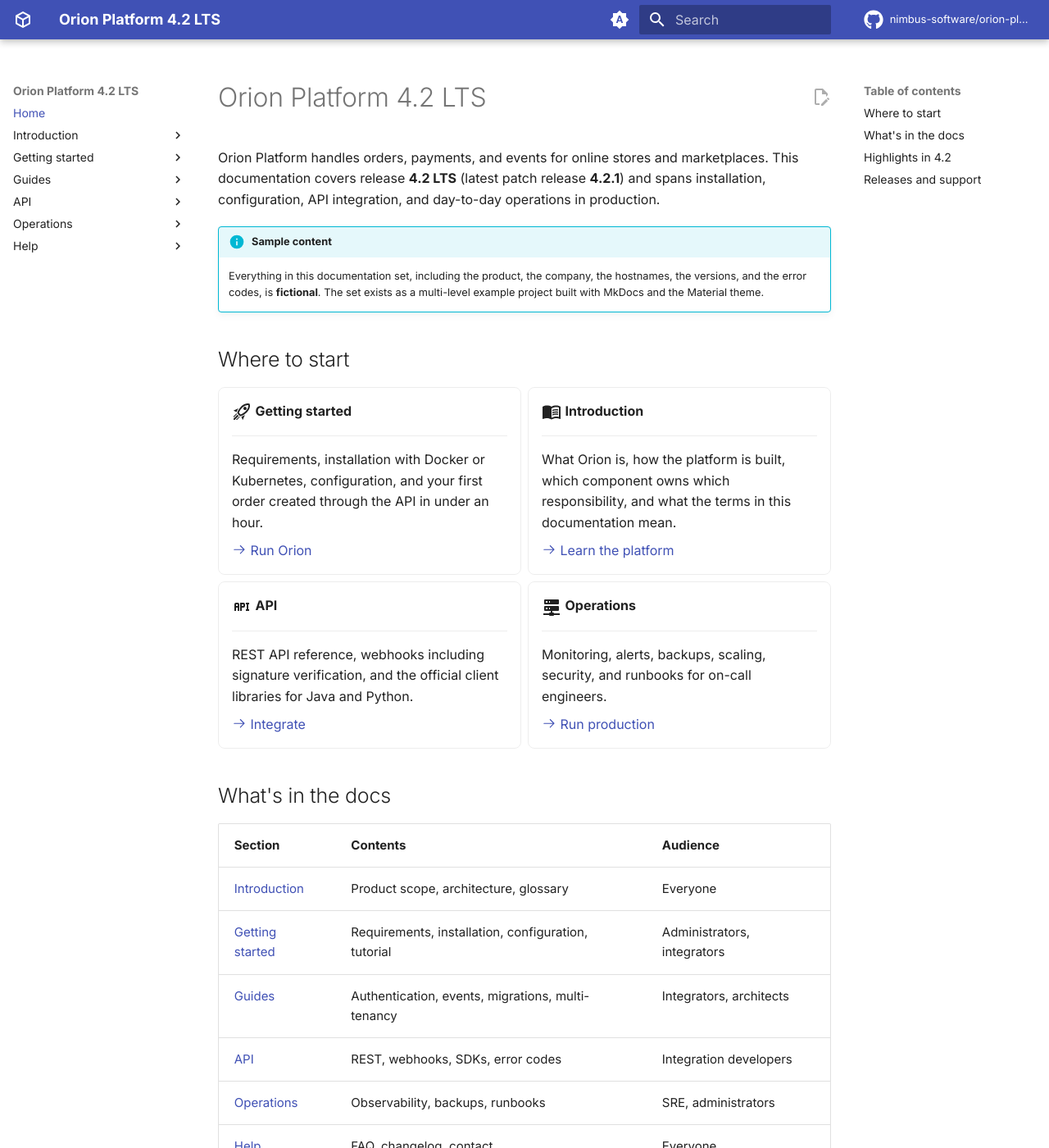
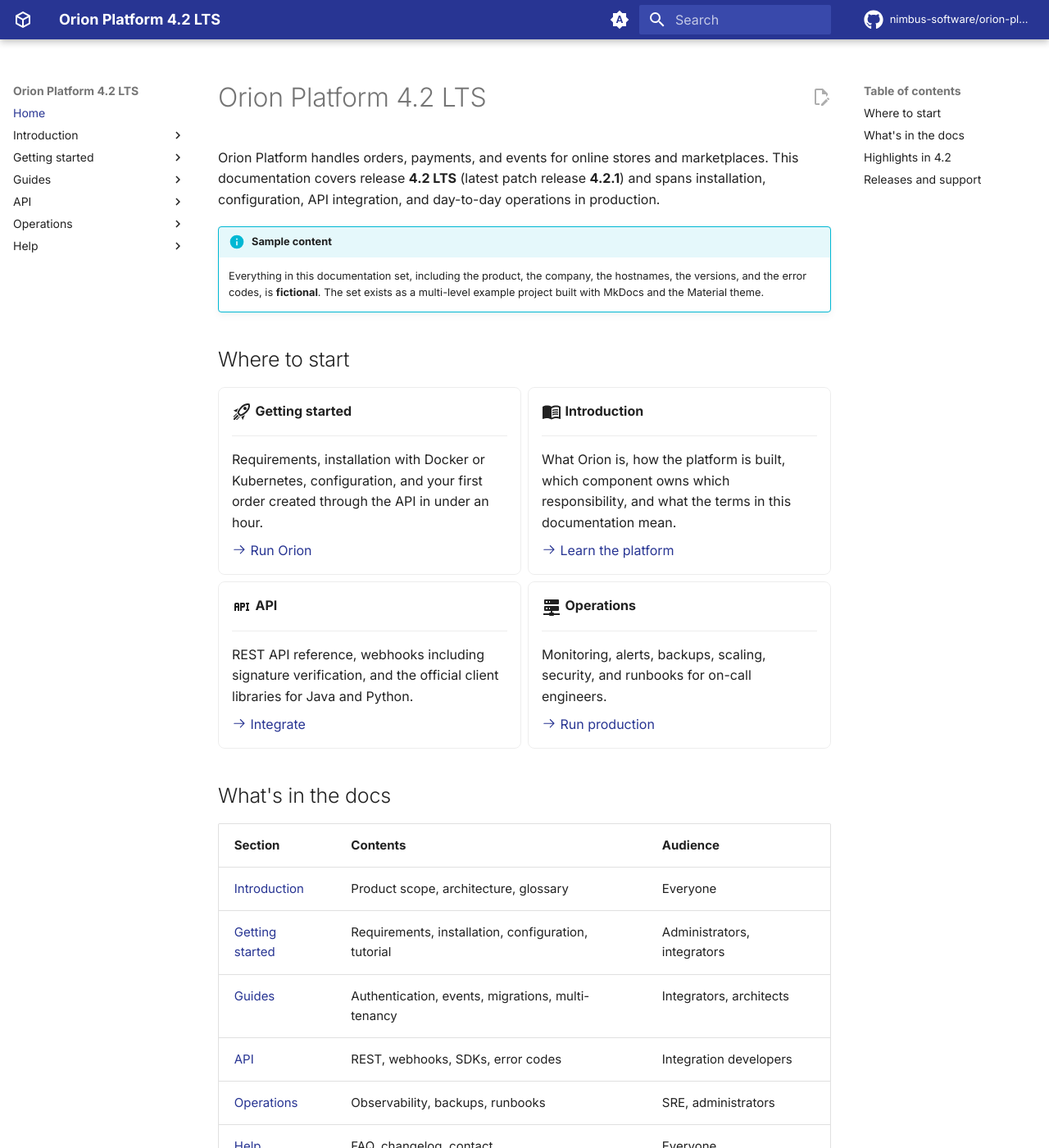
Before and after one commit to wojciech777/MkDocs_test, an MkDocs documentation site: the page built from docs/index.md, in a window 1280 px wide and 1400 px high. Shown: the whole window at 82% size. Built offline with MkDocs 1.6.1 and Material for MkDocs 9.7.7, drawn with Linux system fonts in a browser that asks for light colours; comment, search, counter and statistics services are not loaded.

Commit message:
top bar color changed to be consistent with MyDP

```diff
--- a/docs/stylesheets/extra.css
+++ b/docs/stylesheets/extra.css
@@ -2,6 +2,30 @@
 
 :root {
   --md-code-font: "JetBrains Mono", "SFMono-Regular", Consolas, monospace;
+}
+
+/* Darker indigo for the header and other primary-colored elements. The selector
+   matches the one the theme uses for palette.primary: indigo, so these values
+   win over the theme defaults in both the light and the dark scheme. */
+[data-md-color-primary="indigo"] {
+  --md-primary-fg-color: rgb(40, 53, 147);
+  --md-primary-fg-color--light: rgb(57, 73, 171);
+  --md-primary-fg-color--dark: rgb(26, 35, 126);
+}
+
+/* Search field in the header: shades of the same indigo instead of the theme's
+   translucent black overlay. Scoped to the same breakpoint the theme uses for
+   the in-header search, so the full-screen search on small viewports keeps its
+   light background. The expanded (focused) field stays white, because the theme
+   rule for [data-md-toggle=search]:checked is more specific. */
+@media screen and (min-width: 60em) {
+  .md-search__form {
+    background-color: rgb(57, 73, 171);
+  }
+
+  .md-search__form:hover {
+    background-color: rgb(74, 90, 189);
+  }
 }
 
 /* Slightly wider content column, since the docs contain many reference tables. */
```
